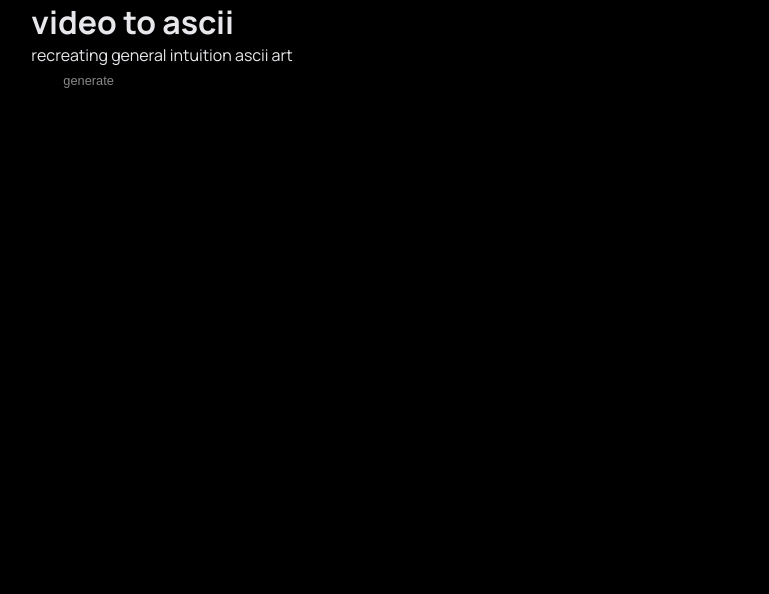
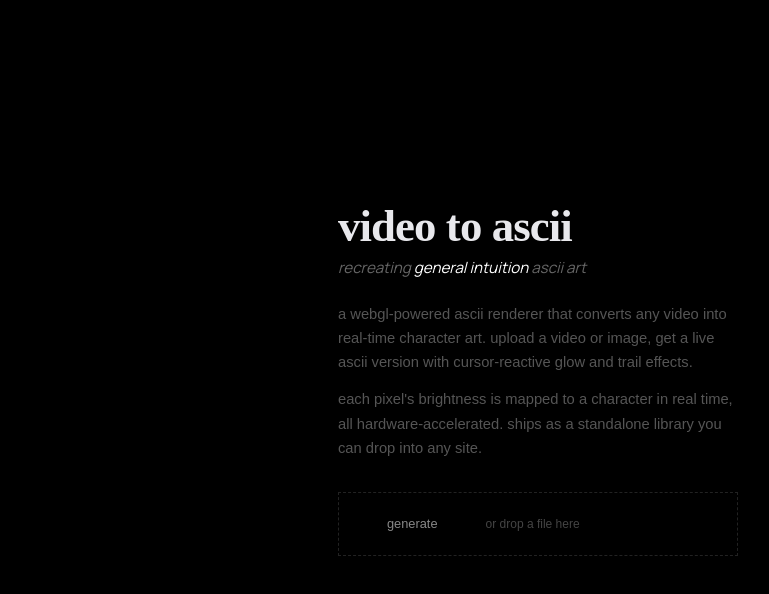
Before and after one commit to sofiabod/ascii, a React (Vite) app: page / in a window 1280 px wide. Shown: the top 594 px of the page, without its empty margins (478-1247 px from the left). Built offline with nearby package versions, Linux system fonts and the light colour scheme; a web font is replaced by a local one.

Commit message:
simplify copy button, remove tooltip and checkmark

```diff
--- a/src/App.tsx
+++ b/src/App.tsx
@@ -2,6 +2,8 @@ import { useState, useCallback, useRef } from "react";
 import { Video2Ascii } from "./video2ascii";
 import type { AsciiRenderer } from "./video2ascii";
 import "./App.css";
+
+const DEMO_VIDEO = "/demo.mp4";
 
 function imageToWebm(file: File): Promise<string> {
   return new Promise((resolve, reject) => {
@@ -28,16 +30,6 @@ function imageToWebm(file: File): Promise<string> {
   });
 }
 
-function useCopyFeedback(): [boolean, (text: string) => void] {
-  const [copied, setCopied] = useState(false);
-  const copy = (text: string) => {
-    navigator.clipboard.writeText(text);
-    setCopied(true);
-    setTimeout(() => setCopied(false), 2000);
-  };
-  return [copied, copy];
-}
-
 function snippet(type: "umd" | "esm", filename: string): string {
   const opts = `  videoSrc: '${filename}',\n  columns: 90,\n  colored: true,\n  enableMouse: true,`;
   if (type === "umd") {
@@ -46,15 +38,28 @@ function snippet(type: "umd" | "esm", filename: string): string {
   return `import { AsciiRenderer } from './ascii-renderer.es.js';\n\nnew AsciiRenderer('#ascii', {\n${opts}\n});`;
 }
 
+function CopyButton({ getText }: { getText: () => string }) {
+  const handleClick = () => {
+    const text = getText();
+    if (!text) return;
+    navigator.clipboard.writeText(text);
+  };
+
+  return (
+    <button className="copy-icon" onClick={handleClick}>
+      <svg xmlns="http://www.w3.org/2000/svg" viewBox="0 0 6.35 6.35" width="15" height="15">
+        <path fill="currentColor" d="M2.43.265c-.3 0-.548.236-.573.53h-.328a.74.74 0 0 0-.735.734v3.822a.74.74 0 0 0 .735.734H4.82a.74.74 0 0 0 .735-.734V1.529a.74.74 0 0 0-.735-.735h-.328a.58.58 0 0 0-.573-.53zm0 .529h1.49c.032 0 .049.017.049.049v.431c0 .032-.017.049-.049.049H2.43c-.032 0-.05-.017-.05-.049V.843c0-.032.018-.05.05-.05zm-.901.53h.328c.026.292.274.528.573.528h1.49a.58.58 0 0 0 .573-.529h.328a.2.2 0 0 1 .206.206v3.822a.2.2 0 0 1-.206.205H1.53a.2.2 0 0 1-.206-.205V1.529a.2.2 0 0 1 .206-.206z" />
+      </svg>
+    </button>
+  );
+}
+
 function CodeBlock({ label, code }: { label: string; code: string }) {
-  const [copied, copy] = useCopyFeedback();
   return (
     <div className="code-block">
       <div className="code-header">
         <span className="code-label">{label}</span>
-        <button className="copy-btn" onClick={() => copy(code)}>
-          {copied ? "copied" : "copy"}
-        </button>
+        <CopyButton getText={() => code} />
       </div>
       <pre className="code-pre"><code>{code}</code></pre>
     </div>
@@ -65,7 +70,6 @@ function App() {
   const [videoUrl, setVideoUrl] = useState<string | null>(null);
   const [fileName, setFileName] = useState("video.mp4");
   const [isDragging, setIsDragging] = useState(false);
-  const [asciiCopied, copyAscii] = useCopyFeedback();
   const rendererRef = useRef<AsciiRenderer | null>(null);
 
   const processFile = async (file: File) => {
@@ -89,18 +93,43 @@ function App() {
   if (!videoUrl) {
     return (
       <div className="app">
-        <main className="hero">
-          <div className="title-area">
-            <h1>video to ascii</h1>
-            <p className="subtitle">recreating general intuition ascii art</p>
+        <main className="landing">
+          <div className="landing-demo">
+            <Video2Ascii
+              src={DEMO_VIDEO}
+              numColumns={80}
+              charset="code"
+              highlight={30}
+              brightness={2.0}
+              trailLength={18}
+            />
+          </div>
+          <div className="landing-info">
+            <h1 className="landing-title">video to ascii</h1>
+            <p className="landing-subtitle">
+              recreating <a href="https://www.generalintuition.com/" target="_blank" rel="noopener noreferrer" className="gi-link">general intuition</a> ascii art
+            </p>
+            <div className="landing-description">
+              <p>
+                a webgl-powered ascii renderer that converts any video into
+                real-time character art. upload a video or image, get a live
+                ascii version with cursor-reactive glow and trail effects.
+              </p>
+              <p>
+                each pixel's brightness is mapped to a character in real time,
+                all hardware-accelerated. ships as a standalone library you can
+                drop into any site.
+              </p>
             </div>
             <div
-            className={`glass-panel${isDragging ? " drag-over" : ""}`}
+              className={`drop-zone${isDragging ? " drag-over" : ""}`}
               onDrop={onDrop}
               onDragOver={(e) => { e.preventDefault(); setIsDragging(true); }}
               onDragLeave={() => setIsDragging(false)}
-          />
+            >
               <label className="generate-btn">
+                <span className="edge-left" />
+                <span className="edge-right" />
                 generate
                 <input
                   type="file"
@@ -109,6 +138,9 @@ function App() {
                   onChange={(e) => { const f = e.target.files?.[0]; if (f) processFile(f); }}
                 />
               </label>
+              <span className="drop-hint">or drop a file here</span>
+            </div>
+          </div>
         </main>
       </div>
     );
@@ -130,15 +162,7 @@ function App() {
         </div>
 
         <div className="action-bar">
-          <button
-            className="action-btn"
-            onClick={() => {
-              const text = rendererRef.current?.captureText();
-              if (text) copyAscii(text);
-            }}
-          >
-            {asciiCopied ? "copied" : "copy ascii frame"}
-          </button>
+          <CopyButton getText={() => rendererRef.current?.captureText() ?? ""} />
         </div>
 
         <div className="code-section">
```
Lines whose indentation alone changed are shown as unchanged.
